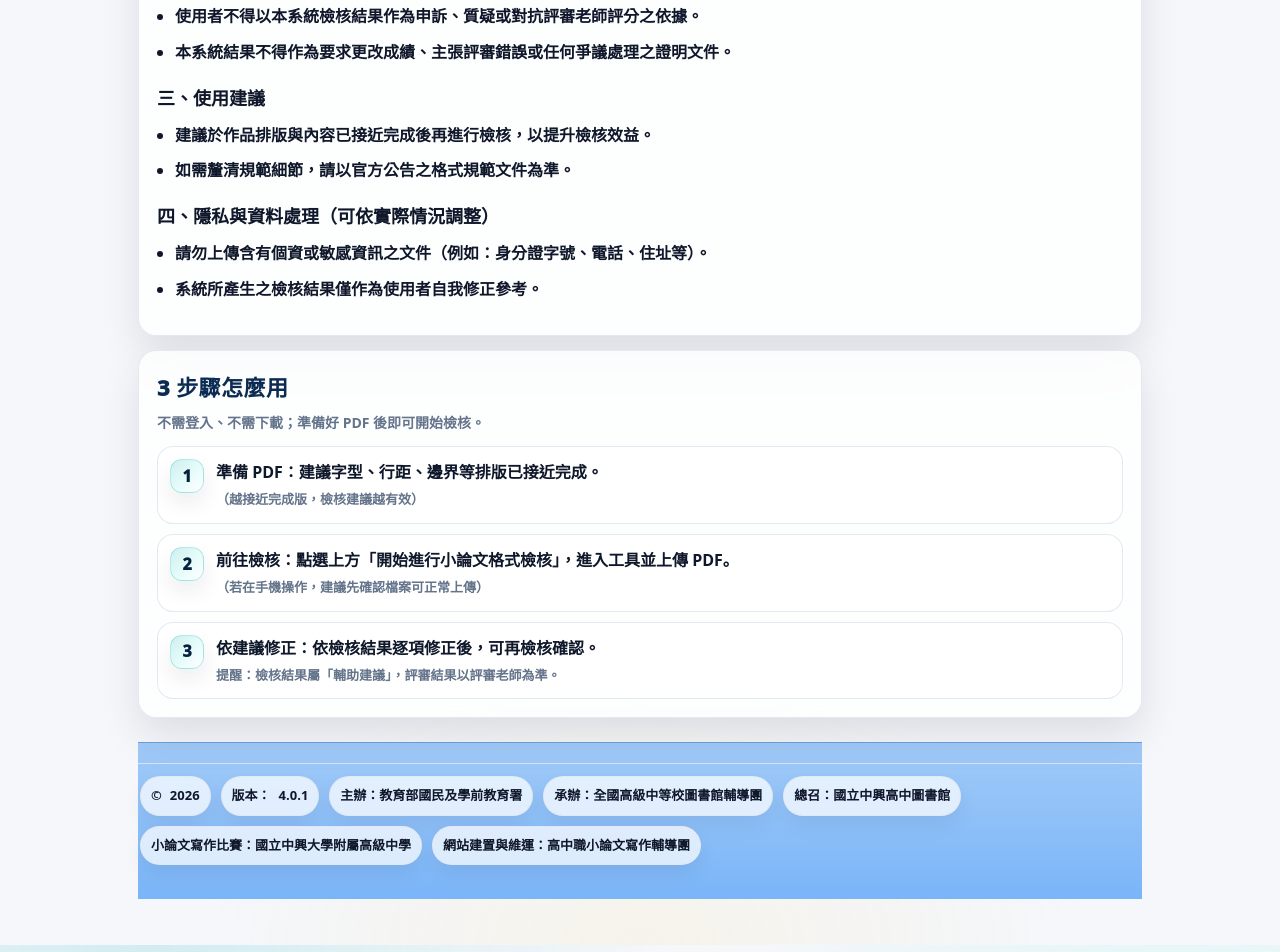
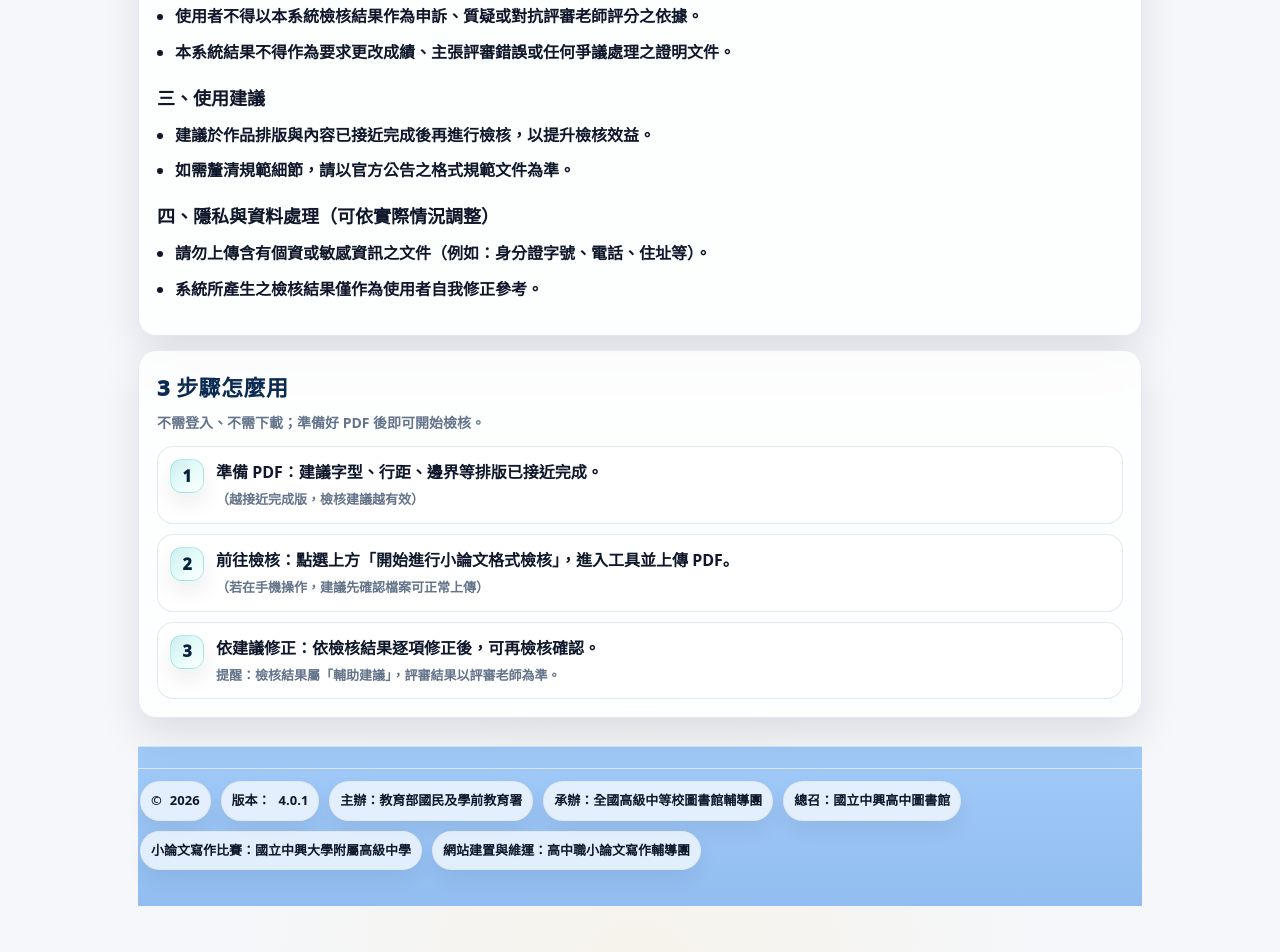
Before and after one commit to r91628120/thesis-checker, a Jekyll site: the page thesis-format/index.html, which Jekyll copies as it is, in a window 1280 px wide. Shown: the part 829-1781 px from the top of the page. Built offline with Jekyll 4.4.1, drawn with Linux system fonts in a browser that asks for light colours.

Commit message:
Add files via upload

```diff
--- a/thesis-format/index.html
+++ b/thesis-format/index.html
@@ -360,14 +360,18 @@
 
      /* ===== footer 視覺收斂（官方底座） ===== */
     footer{
-      margin-top:24px;
-      padding:20px 0 28px;
+      margin-top:28px;
+      padding:22px 0 30px;
       background: linear-gradient(
        to bottom,
        #a1caf8,
-       #7ab5f8
+       #91bdf0
       );
-      border-top: 1px solid rgba(15,23,42,.12);
+      /* 移除實體白線 */
+      border-top: none;
+
+      /* 用很淡的陰影當分界（公部門常用） */
+      box-shadow: inset 0 1px 0 rgba(255,255,255,.55);
     }
 
 
```
